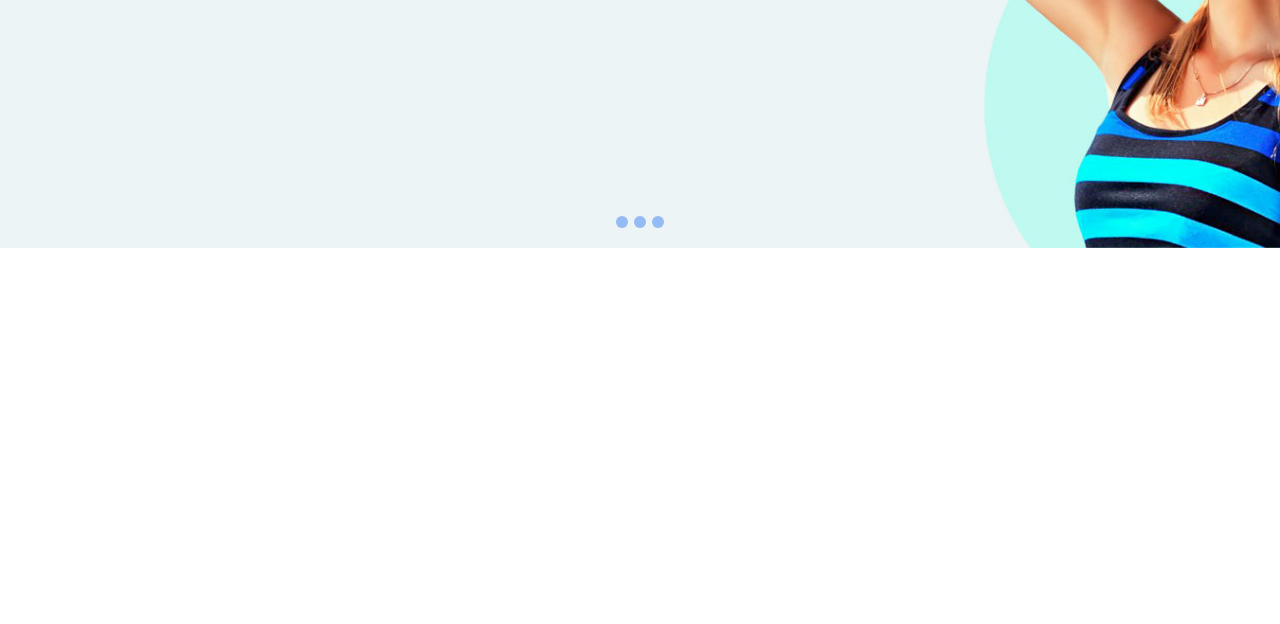
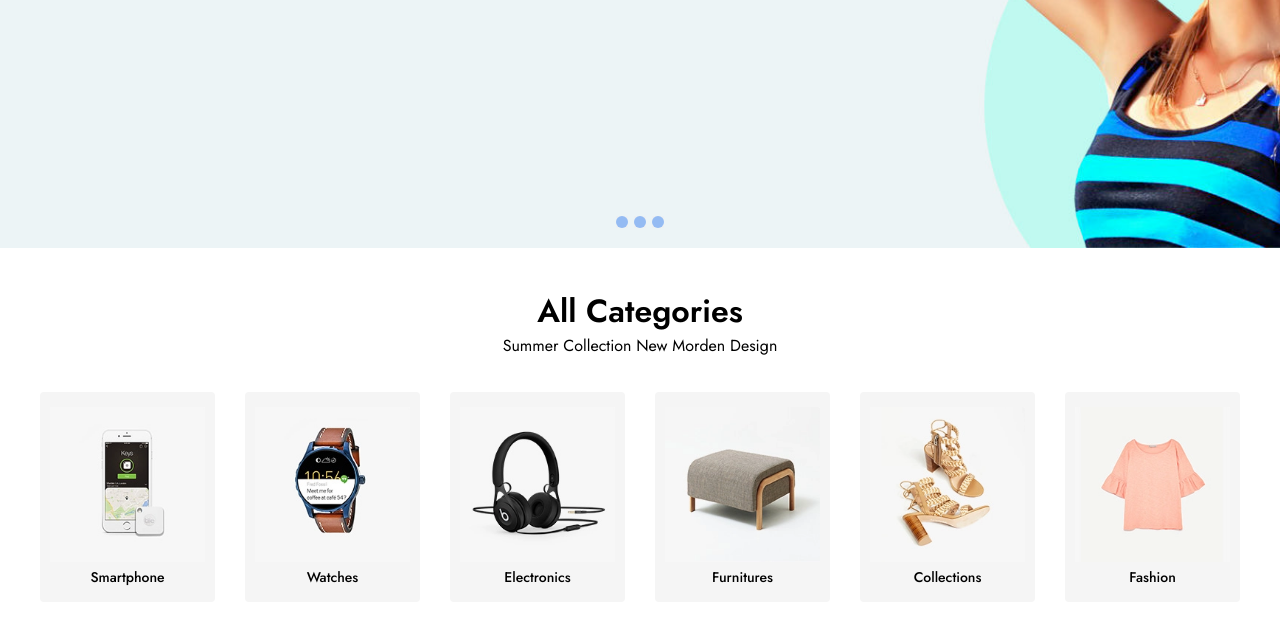
Before and after one commit to nurcancek/site, a plain HTML site: page index.html in a window 1280 px wide. Shown: the part 552-1176 px from the top of the page. Before the commit the page ends 800 px from the top, so only its background shows below. Drawn offline with nearby package versions, Linux system fonts and the light colour scheme.

Commit message:
categories
ana menünün alt tarafına kategori eklendi

```diff
--- a/css/base.css
+++ b/css/base.css
@@ -6,6 +6,10 @@
     box-sizing: border-box;
 font-family: "jost", sans-serif;
 }
+body{
+  overflow-x: hidden;
+}
+
 ul,
 ol {
     margin:0;
--- /dev/null
+++ b/css/components/category-item.css
@@ -0,0 +1,26 @@
+.categories .category-item{
+    background-color: #f5f5f5;
+    border-radius: 4px;
+    flex: 1;
+    width: 100%;
+    display: flex;
+    justify-content: center;
+}
+
+.categories .category-item a{
+    display: inline-block;
+    padding: 10px;
+    text-align: center;
+    margin: 5px 0;
+    font-size: 14px;
+    font-weight: 500;
+}
+
+.categories .category-item .category-image{
+        width: 100%;
+        transition: transform ease .2s;
+}
+
+.categories .category-item .category-image:hover{
+    transform: scale(1.1);
+}
--- a/css/main.css
+++ b/css/main.css
@@ -7,3 +7,7 @@
 /*! components */
 @import url(components/modal-serch.css);
 @import url(components/slider.css);
+@import url(components/category-item.css);
+
+/*! pages  */
+@import url(pages/home.css);
--- /dev/null
+++ b/css/pages/home.css
@@ -0,0 +1,22 @@
+.section-title {
+    text-align: center;
+    margin-bottom: 35px;
+  }
+
+  .section-title h2 {
+    font-size: 32px;
+    font-weight: 600;
+  }
+
+  /*! categories start  */
+  .categories {
+    margin: 40px 0;
+  }
+
+  .categories .category-list {
+    display: flex;
+    gap: 30px;
+    margin-top: 30px;
+    flex-wrap: wrap;
+  }
+  /*! categories end  */
--- a/index.html
+++ b/index.html
@@ -25,11 +25,13 @@
         <!--! header start  -->
         <header>
           <div class="global-notification">
-            <p>
-              SUMMER SALE FOR ALL SWIM SUITS AND FREE EXPRESS INTERNATIONAL DELIVERY
-              - OFF 50%!
-              <a href="shop.html">SHOP NOW</a>
-            </p>
+            <div class="container">
+              <p>
+                SUMMER SALE FOR ALL SWIM SUITS AND FREE EXPRESS INTERNATIONAL DELIVERY
+                - OFF 50%!
+                <a href="shop.html">SHOP NOW</a>
+              </p>
+            </div>
           </div>
           <div class="header-row">
             <div class="container">
@@ -294,6 +296,54 @@
     </section>
     <!--! slider end   -->
 
+     <!--! categories start  -->
+  <section class="categories">
+    <div class="container">
+      <div class="section-title">
+        <h2>All Categories</h2>
+        <p>Summer Collection New Morden Design</p>
+      </div>
+      <ul class="category-list">
+        <li class="category-item">
+          <a href="#">
+            <img src="img/categories/categories1.png" alt="" class="category-image">
+            <span class="category-title">Smartphone</span>
+          </a>
+        </li>
+        <li class="category-item">
+          <a href="#">
+            <img src="img/categories/categories2.png" alt="" class="category-image">
+            <span class="category-title"> Watches </span>
+          </a>
+        </li>
+        <li class="category-item">
+          <a href="#">
+            <img src="img/categories/categories3.png" alt="" class="category-image">
+            <span class="category-title"> Electronics </span>
+          </a>
+        </li>
+        <li class="category-item">
+          <a href="#">
+            <img src="img/categories/categories4.png" alt="" class="category-image">
+            <span class="category-title"> Furnitures </span>
+          </a>
+        </li>
+        <li class="category-item">
+          <a href="#">
+            <img src="img/categories/categories5.png" alt="" class="category-image">
+            <span class="category-title"> Collections </span>
+          </a>
+        </li>
+        <li class="category-item">
+          <a href="#">
+            <img src="img/categories/categories6.png" alt="" class="category-image">
+            <span class="category-title"> Fashion </span>
+          </a>
+        </li>
+      </ul>
+    </div>
+  </section>
+  <!--! categories end  -->
   </div>
 </body>
 </html>
```
